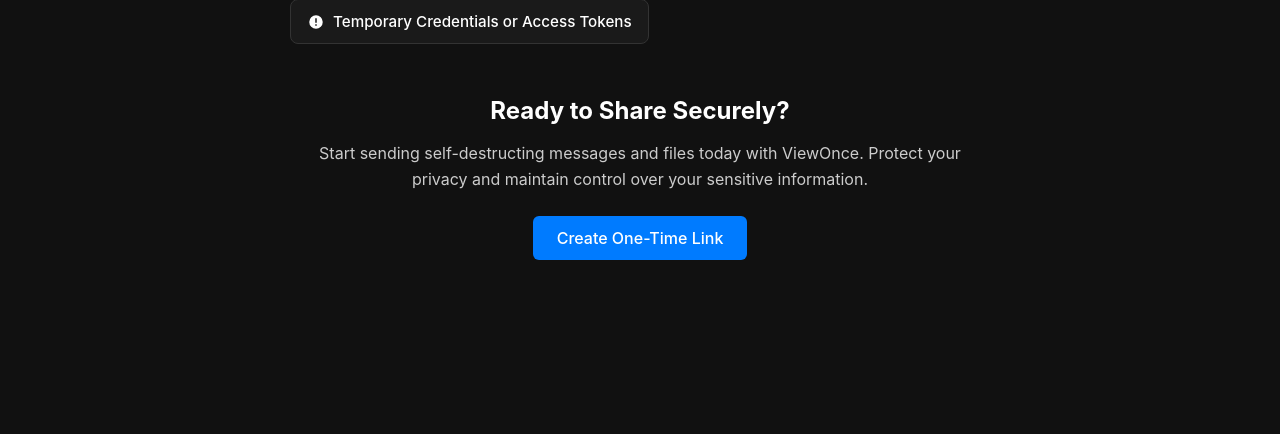
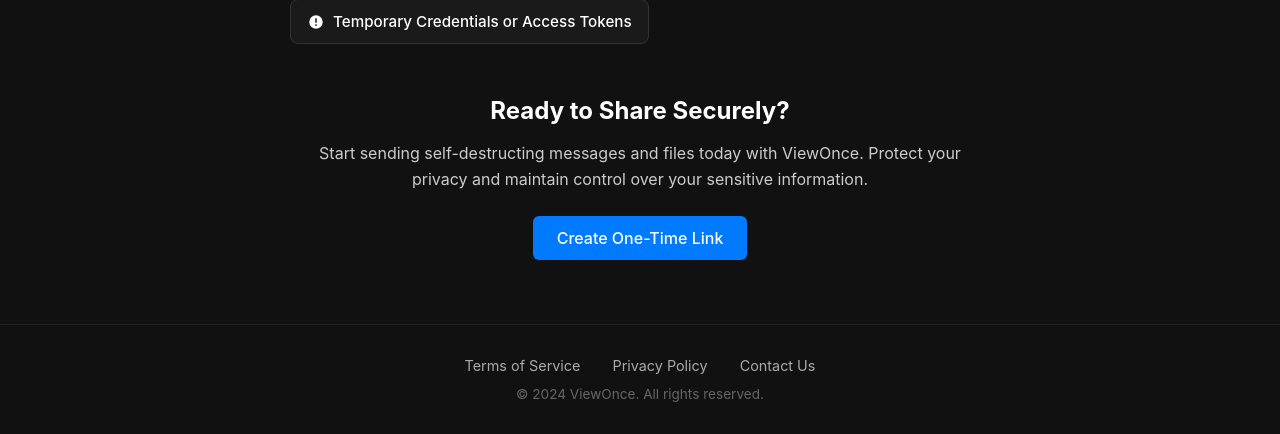
Before and after one commit to chistev/ViewOnce, a Django app: page / in a window 1280 px wide. Shown: the part 913-1347 px from the top of the page. Before the commit the page ends 1173 px from the top, so only its background shows below. Run offline with Django 5.2, Linux system fonts and the light colour scheme.

Commit message:
added footer

```diff
--- a/view_once/static/view_once/css/index.css
+++ b/view_once/static/view_once/css/index.css
@@ -257,3 +257,34 @@
     font-weight: 500;
     display: inline-block;
 }
+
+.footer {
+    padding: 2rem 1.5rem;
+    text-align: center;
+    background-color: #111;
+    border-top: 1px solid #222;
+    color: #888;
+    font-size: 0.85rem;
+}
+
+.footer-links {
+    display: flex;
+    justify-content: center;
+    gap: 2rem;
+    margin-bottom: 0.75rem;
+}
+
+.footer-links a {
+    color: #aaa;
+    text-decoration: none;
+    font-size: 0.9rem;
+    transition: color 0.2s ease;
+}
+
+.footer-links a:hover {
+    color: #fff;
+}
+
+.footer-copy {
+    color: #666;
+}
--- a/view_once/templates/view_once/index.html
+++ b/view_once/templates/view_once/index.html
@@ -108,5 +108,15 @@
     <a href="#" class="secure-button">Create One-Time Link</a>
 </div>
 </div>
+<div class="footer">
+    <div class="footer-links">
+        <a href="#">Terms of Service</a>
+        <a href="#">Privacy Policy</a>
+        <a href="#">Contact Us</a>
+    </div>
+    <div class="footer-copy">
+        © 2024 ViewOnce. All rights reserved.
+    </div>
+</div>
 </body>
 </html>
```
